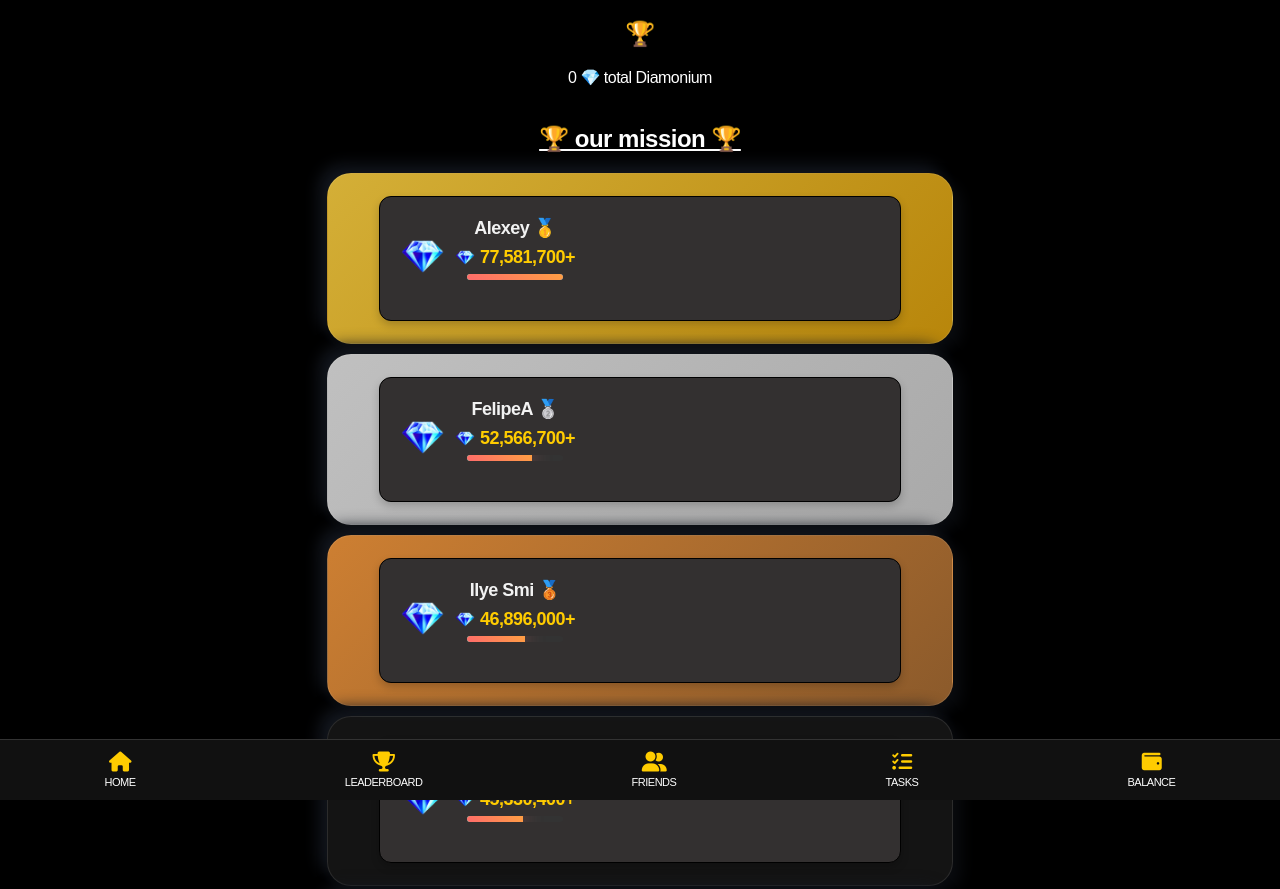
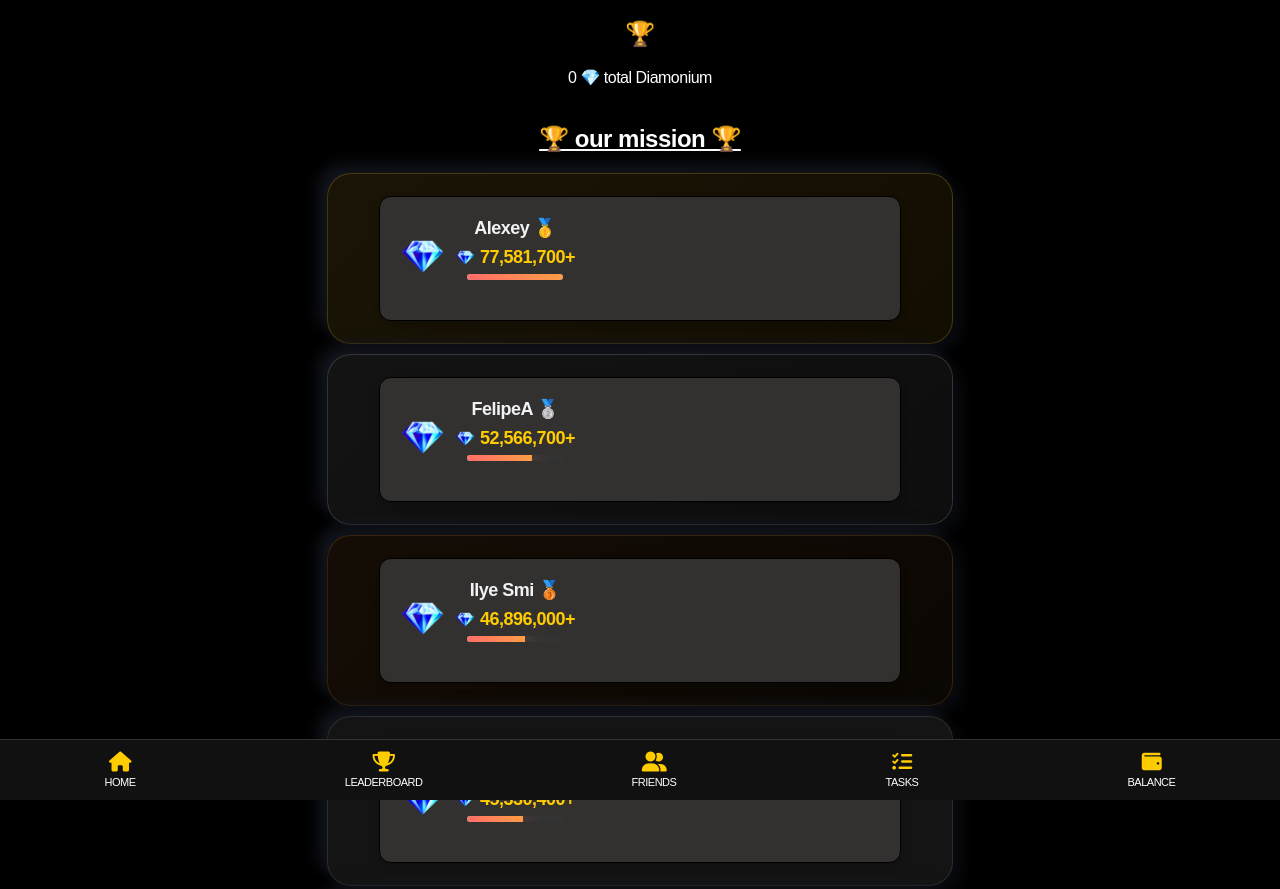
Before and after one commit to MovemDimon/E2, a plain HTML site: page leaderboard.html in a window 1280 px wide. Shown: the top 889 px of the page. Drawn offline with Linux system fonts and the light colour scheme; a web font is replaced by a local one.

Commit message:
Update styles.css

```diff
--- a/material/css/styles.css
+++ b/material/css/styles.css
@@ -46,20 +46,27 @@ h1, h2, p {
   margin-bottom: 10px;
   box-shadow: 0 4px 8px rgba(0,0,0,0.3);
   transition: all 0.2s ease;
+  backdrop-filter: blur(6px);
 }
 
+/* کارت نفر اول - طلایی کدر */
 .task-container.gold-card {
-  background: linear-gradient(135deg, #d4af37 0%, #b8860b 100%);
+  background: linear-gradient(135deg, rgba(212, 175, 55, 0.12), rgba(184, 134, 11, 0.1));
+  border: 1px solid rgba(212, 175, 55, 0.25);
   color: #fff;
 }
 
+/* کارت نفر دوم - نقره‌ای کدر */
 .task-container.silver-card {
-  background: linear-gradient(135deg, #c0c0c0 0%, #a9a9a9 100%);
+  background: linear-gradient(135deg, rgba(192, 192, 192, 0.1), rgba(169, 169, 169, 0.08));
+  border: 1px solid rgba(192, 192, 192, 0.2);
   color: #fff;
 }
 
+/* کارت نفر سوم - برنز کدر */
 .task-container.bronze-card {
-  background: linear-gradient(135deg, #cd7f32 0%, #8b5a2b 100%);
+  background: linear-gradient(135deg, rgba(205, 127, 50, 0.1), rgba(139, 90, 43, 0.08));
+  border: 1px solid rgba(205, 127, 50, 0.2);
   color: #fff;
 }
 
```
